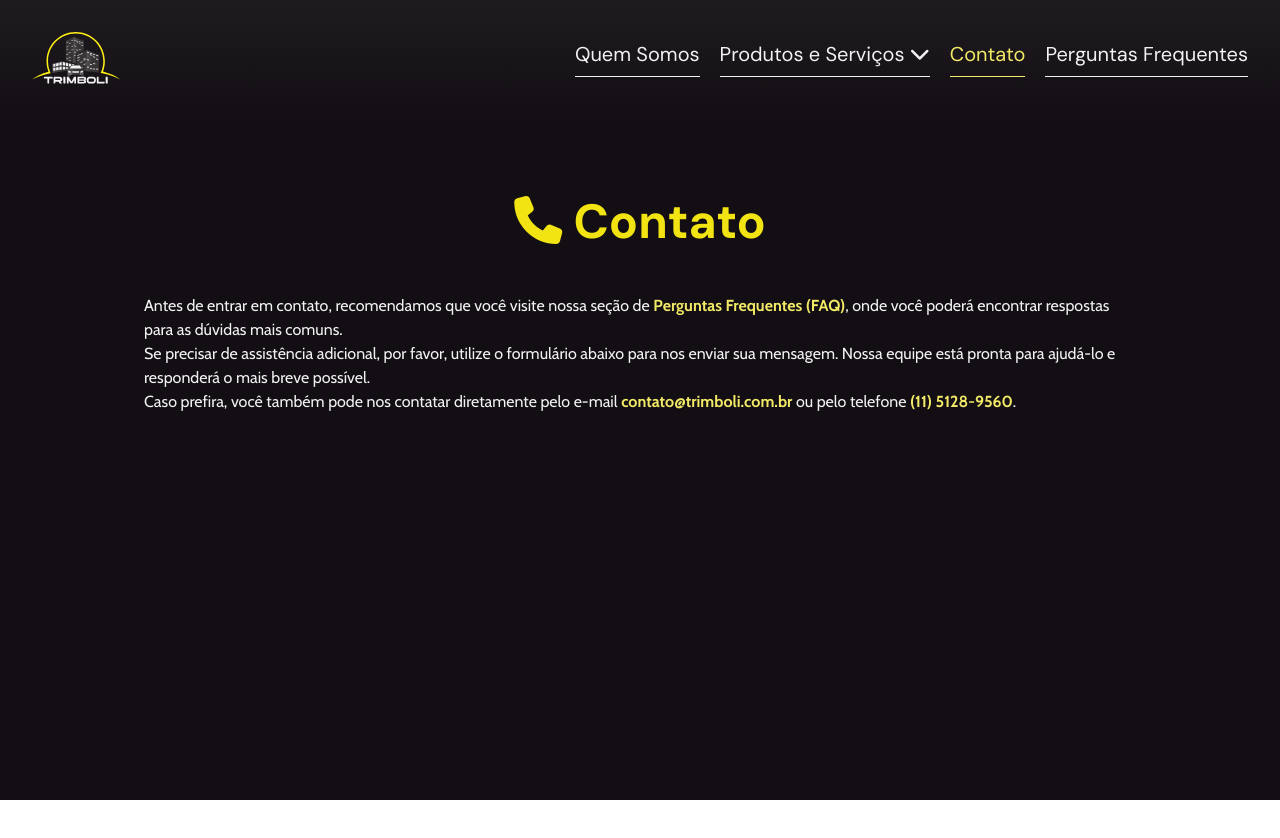
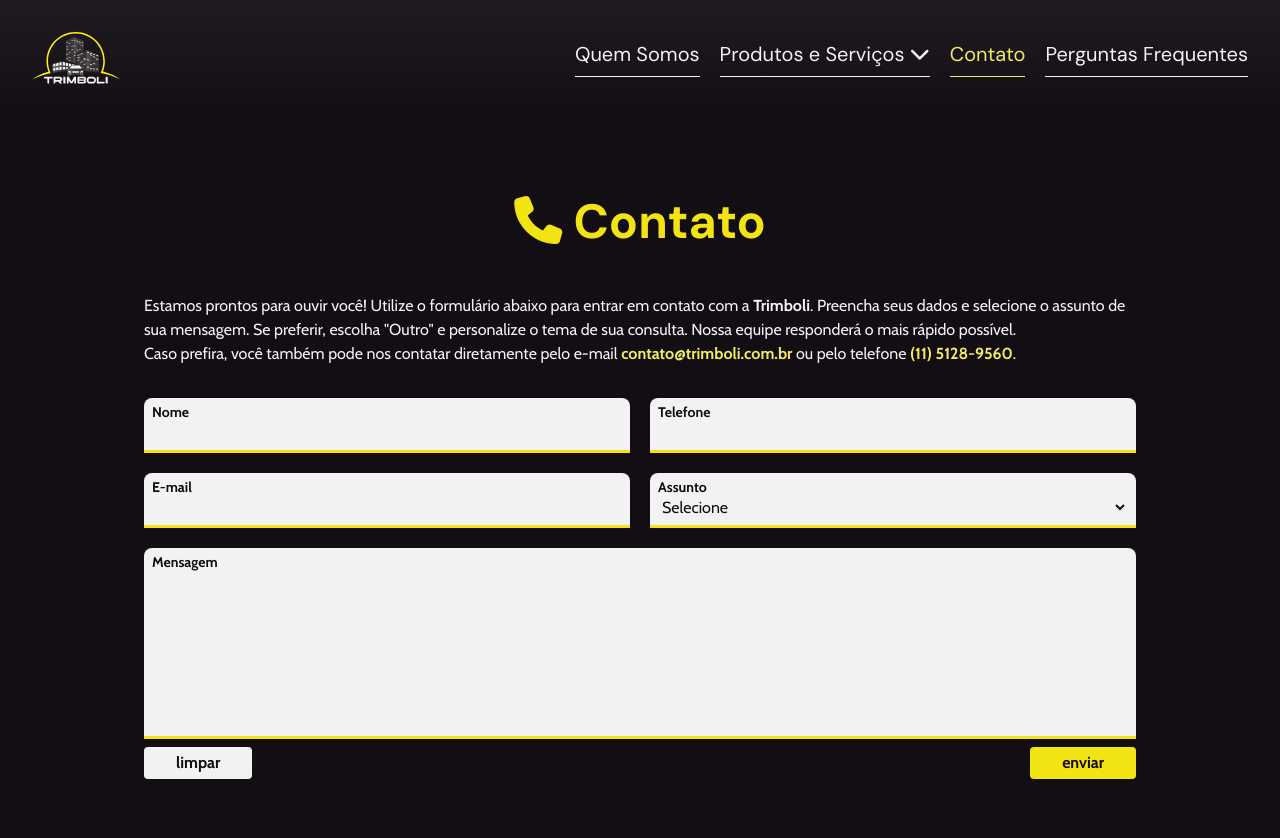
Before and after one commit to murilosopi/trimboli, a Vue app: page /contato in a window 1280 px wide. Shown: the top 838 px of the page. Before the commit the page ends 800 px from the top, so only its background shows below. Built offline with nearby package versions, Linux system fonts and the light colour scheme.

Commit message:
change ContactViewMain content

```diff
--- a/src/views/ContactView/ContactViewMain.vue
+++ b/src/views/ContactView/ContactViewMain.vue
@@ -6,15 +6,11 @@
         Contato
       </MainTitle>
       <p>
-        Antes de entrar em contato, recomendamos que você visite nossa seção de
-        <AnchorLink href="/faq" :router="true"
-          >Perguntas Frequentes (FAQ)</AnchorLink
-        >, onde você poderá encontrar respostas para as dúvidas mais comuns.
-      </p>
-      <p>
-        Se precisar de assistência adicional, por favor, utilize o formulário
-        abaixo para nos enviar sua mensagem. Nossa equipe está pronta para
-        ajudá-lo e responderá o mais breve possível.
+        Estamos prontos para ouvir você! Utilize o formulário abaixo para entrar
+        em contato com a <strong>Trimboli</strong>. Preencha seus dados e
+        selecione o assunto de sua mensagem. Se preferir, escolha "Outro" e
+        personalize o tema de sua consulta. Nossa equipe responderá o mais
+        rápido possível.
       </p>
       <p>
         Caso prefira, você também pode nos contatar diretamente pelo e-mail
@@ -24,6 +20,7 @@
         ou pelo telefone
         <AnchorLink href="tel:(11) 5128-9560">(11) 5128-9560</AnchorLink>.
       </p>
+      <ContactForm class="mt-8" />
     </section>
   </ContainerView>
 </template>
@@ -32,9 +29,10 @@
 import ContainerView from "@/components/layout/ContainerView.vue";
 import MainTitle from "@/components/common/MainTitle.vue";
 import AnchorLink from "@/components/common/AnchorLink.vue";
+import ContactForm from "./fragments/ContactForm.vue";
 
 export default {
   name: "ContactViewMain",
-  components: { ContainerView, MainTitle, AnchorLink },
+  components: { ContainerView, MainTitle, AnchorLink, ContactForm },
 };
 </script>
```
